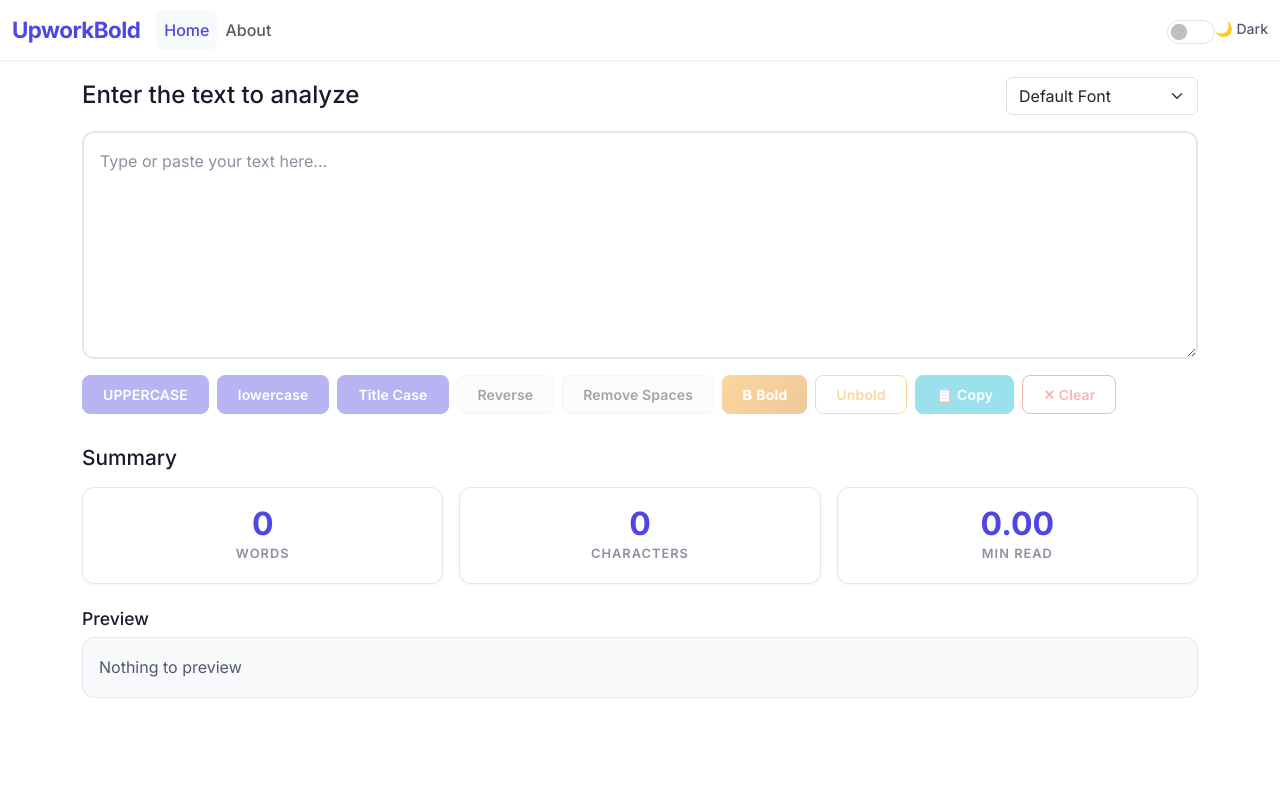
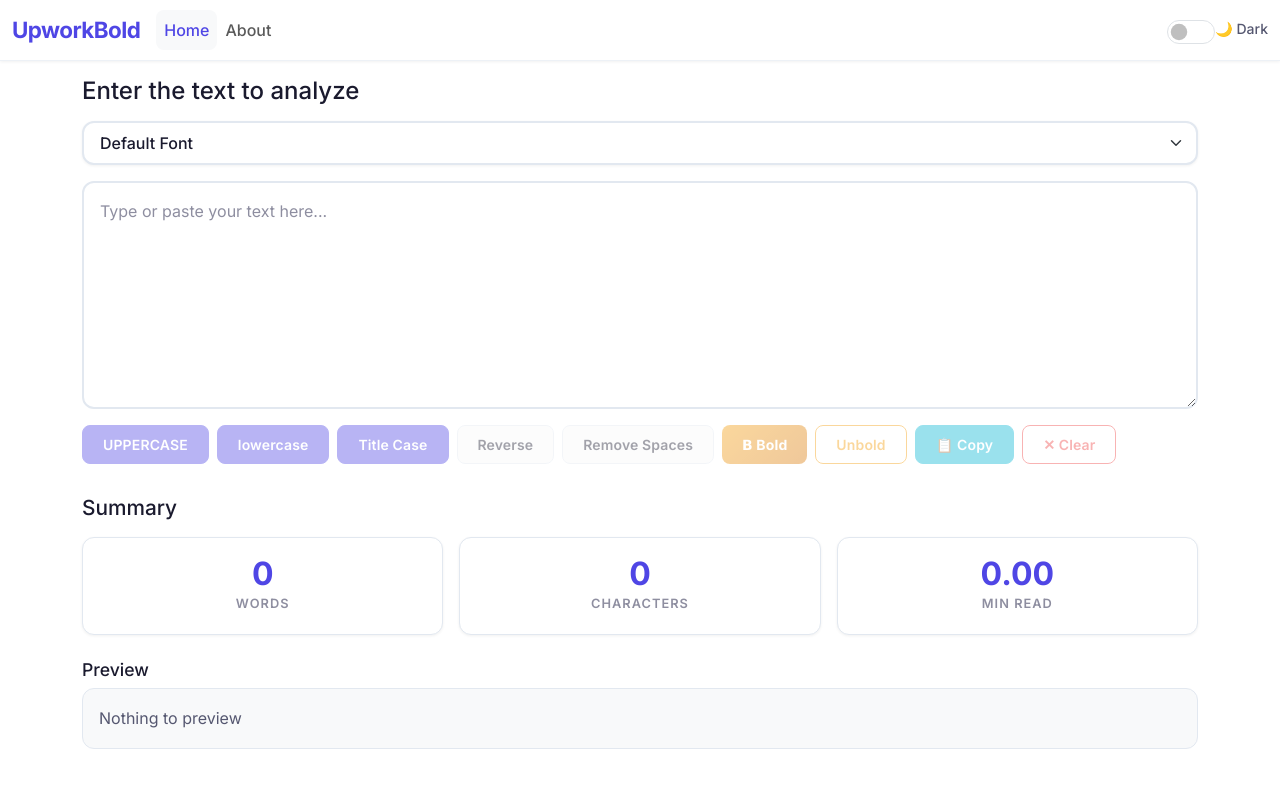
Before and after one commit to muhammadAzeem0x000/ReactApp_textUtils, a React (Create React App) app: page / in a window 1280 px wide. Shown: the top 788 px of the page. Built offline with nearby package versions, Linux system fonts and the light colour scheme; the HTML template or start-up script is replaced by a standard one.

Commit message:
feat: add font selection dropdown with modern styling

```diff
--- a/src/components/TextForm.js
+++ b/src/components/TextForm.js
@@ -80,8 +80,8 @@
         <div className="d-flex justify-content-between align-items-center mb-3 flex-wrap gap-3">
           <h1 className="text-form-heading mb-0">{heading}</h1>
           <select
-            className="form-select"
-            style={{ width: 'auto', minWidth: '150px', cursor: 'pointer' }}
+            className="form-select font-select-modern"
+            title="Select a font"
             value={fontFamily}
             onChange={(e) => setFontFamily(e.target.value)}
           >
--- a/src/index.css
+++ b/src/index.css
@@ -272,6 +272,40 @@
 
 .text-area.form-control::placeholder {
   color: var(--text-muted);
+}
+
+/* ─── Font Select Dropdown ── */
+.font-select-modern.form-select {
+  background-color: var(--bg-card);
+  color: var(--text-primary);
+  border: 2px solid var(--border-color);
+  border-radius: var(--radius);
+  font-family: inherit;
+  font-weight: 500;
+  padding: 0.5rem 1rem;
+  padding-right: 2.5rem;
+  transition: all var(--transition-speed) ease;
+  cursor: pointer;
+  box-shadow: var(--shadow-sm);
+}
+
+.font-select-modern.form-select:focus,
+.font-select-modern.form-select:active {
+  border-color: var(--accent-primary);
+  box-shadow: 0 0 0 3px rgba(79, 70, 229, 0.15);
+  outline: none;
+}
+
+.font-select-modern.form-select:hover {
+  border-color: var(--accent-primary);
+  box-shadow: var(--shadow-md);
+  transform: translateY(-1px);
+}
+
+.font-select-modern.form-select option {
+  background-color: var(--bg-card);
+  color: var(--text-primary);
+  padding: 0.5rem;
 }
 
 /* ─── Button Group ── */
```
